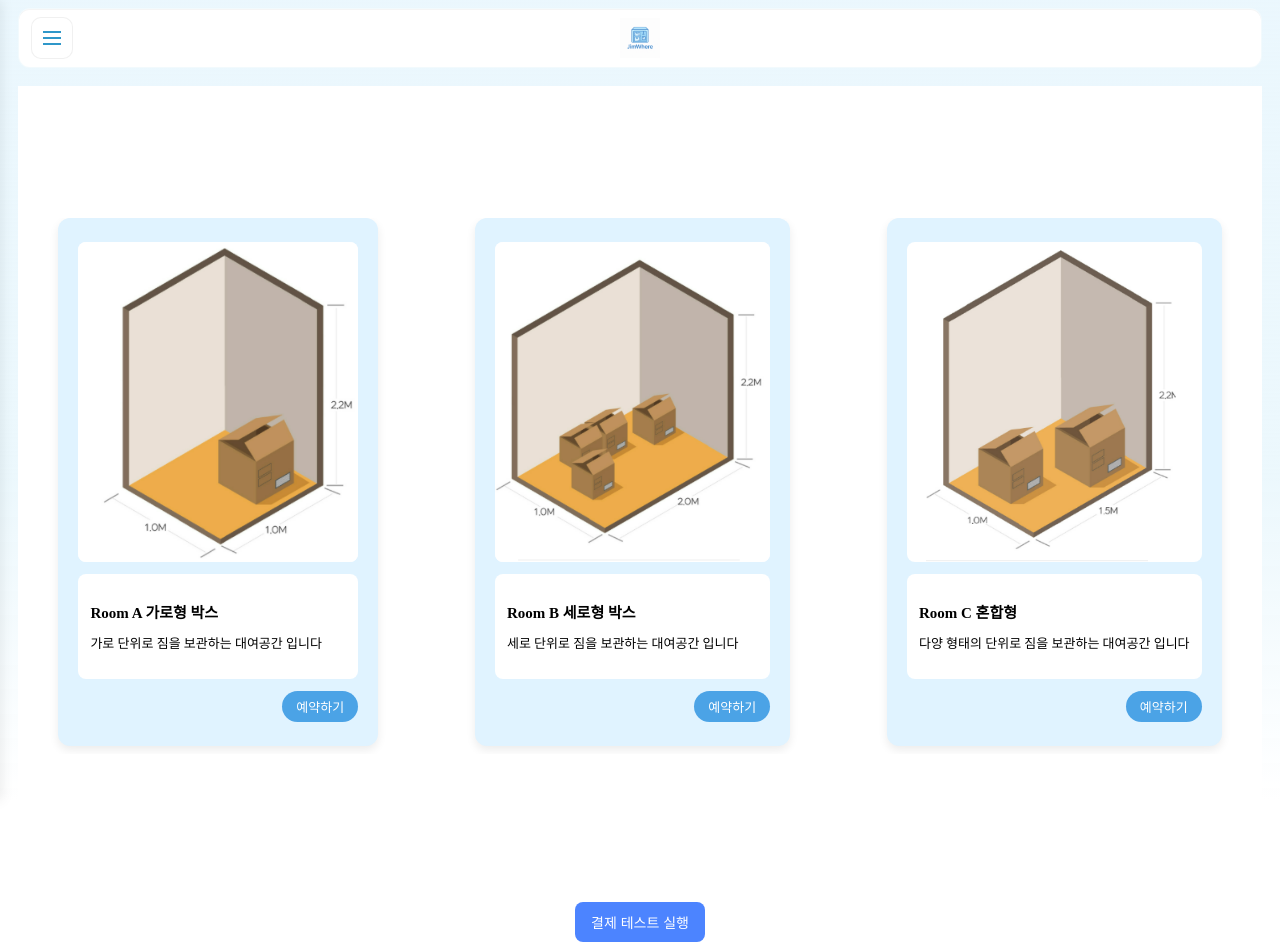
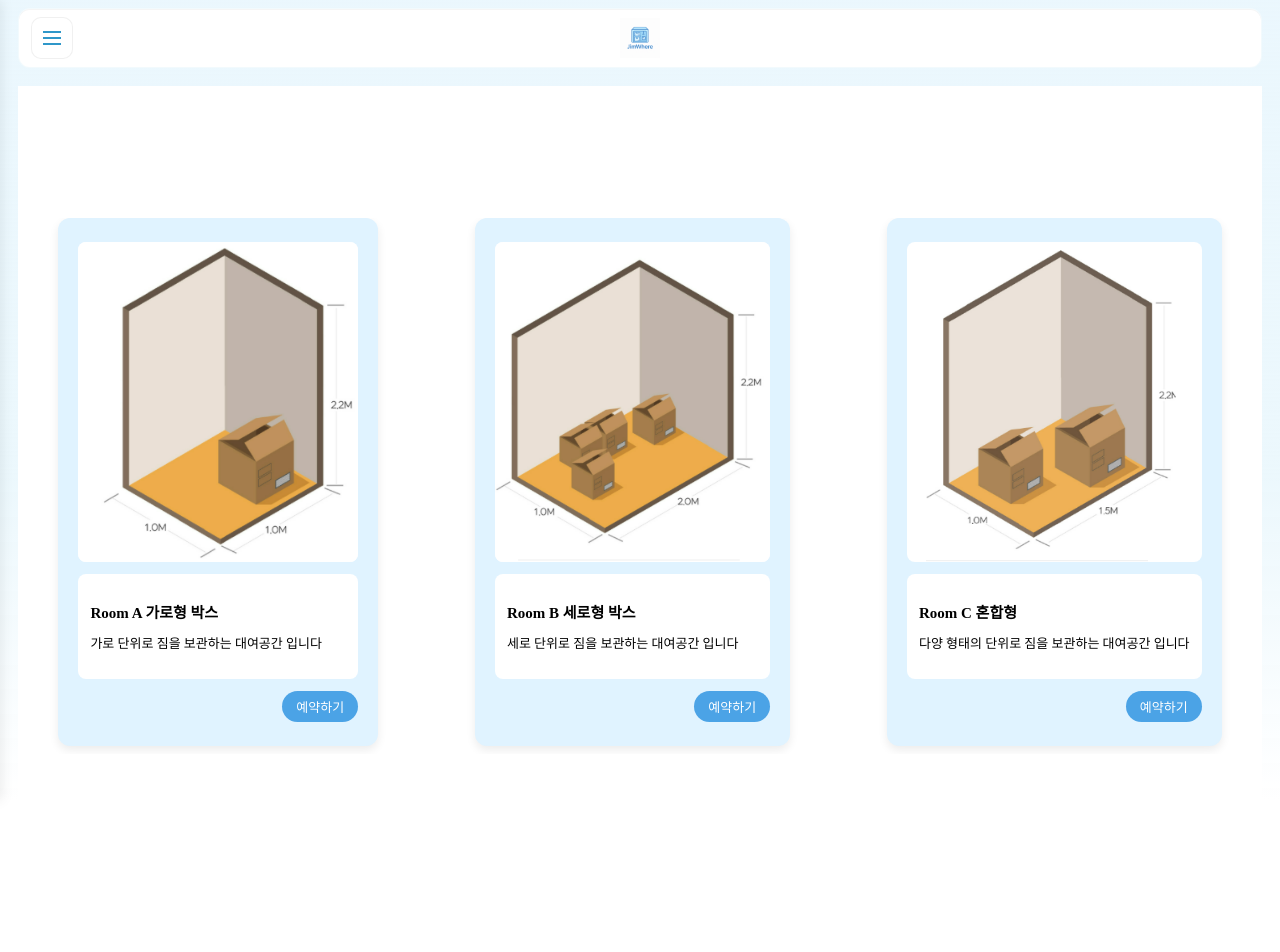
Before and after one commit to JimWhere/JimWhere-Vue, a Vue app: page / in a window 1280 px wide. Shown: the top 952 px of the page. After the commit the page ends 894 px from the top, so only its background shows below. Built offline with nearby package versions, Linux system fonts and the light colour scheme.

Commit message:
feat : toss api 기능 구현

```diff
--- a/src/views/Home.vue
+++ b/src/views/Home.vue
@@ -1,54 +1,18 @@
+HOME
+
 <script setup lang="ts">
 import RoomCardList from "@/views/mainPage/RoomCardList.vue";
-import { useRouter } from "vue-router";
-
-const router = useRouter();
-
-// 결제 테스트용 이동 함수
-const testPay = () => {
-  router.push({
-    path: "/payments/request",
-    query: {
-      roomCode: 1,
-      roomTypeCode: 2,
-      startAt: "2025-12-20T12:00:00",
-      endAt: "2025-12-21T12:00:00",
-      amount: 10000,
-      roomTypeName: "S",
-    },
-  });
-};
 </script>
 
 <template>
   <div class="home">
     <RoomCardList />
-
-    <!-- 테스트용 버튼 -->
-    <button class="test-btn" @click="testPay">
-      결제 테스트 실행
-    </button>
   </div>
 </template>
-
 <style scoped>
 .home {
   min-height: 100vh;
   background-color: #ffffff;
 }
 
-.test-btn {
-  margin: 16px auto;
-  display: block;
-  padding: 10px 16px;
-  font-size: 14px;
-  background: #4c84ff;
-  color: #fff;
-  border: none;
-  border-radius: 8px;
-  cursor: pointer;
-}
-.test-btn:hover {
-  background: #3a6fe0;
-}
 </style>
```
